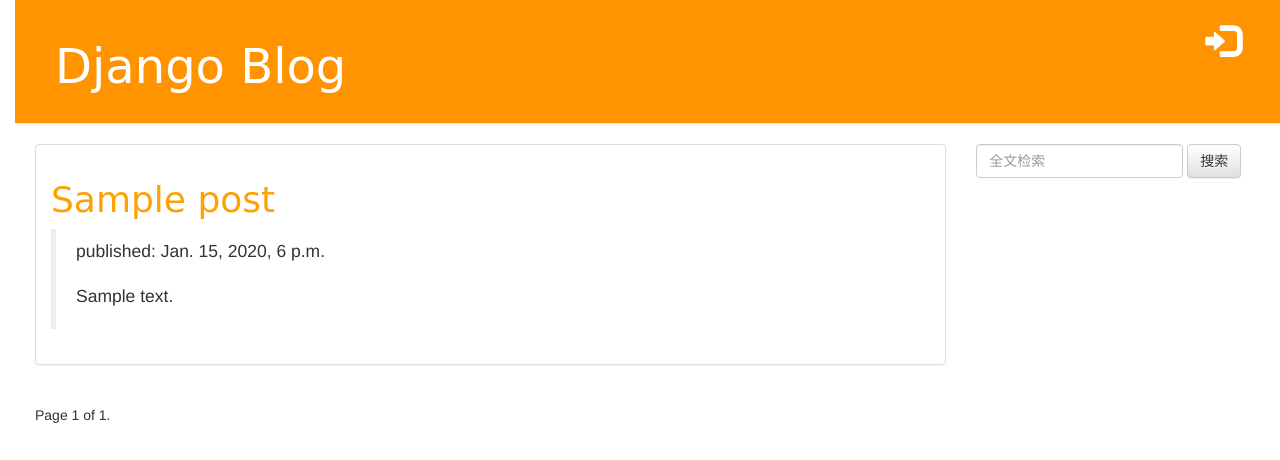
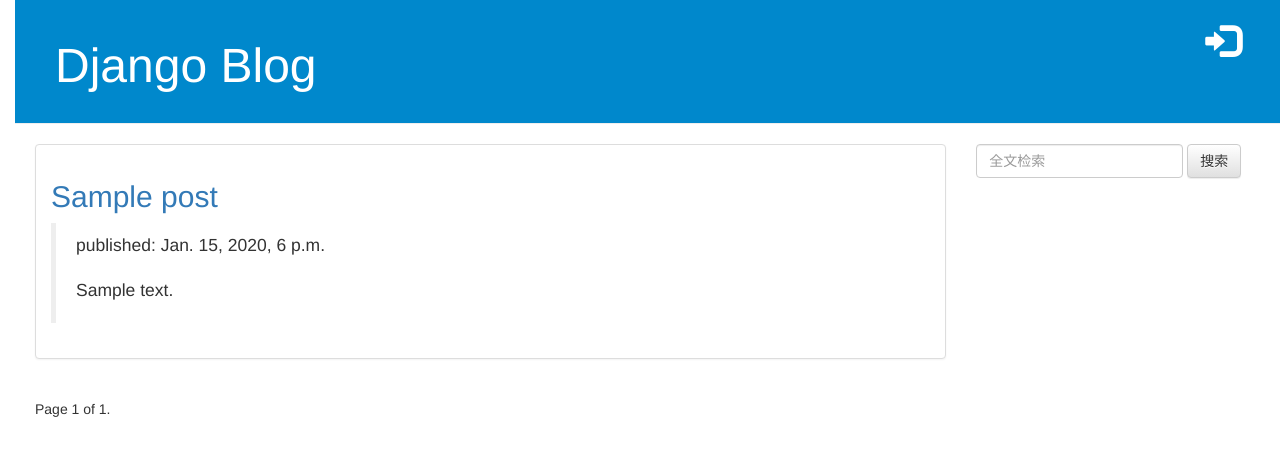
Before and after one commit to wuzhc/myPython, a Django app: page / in a window 1280 px wide. Shown: the top 460 px of the page. Run offline with Django 3.2, Linux system fonts and the light colour scheme; tables that the repository leaves empty hold one stand-in row (values such as "Sample post"); some libraries are stand-ins or nearby versions.

Commit message:
修改网站样式 by wuzhc

```diff
--- a/blog/templates/blog/post_detail.html
+++ b/blog/templates/blog/post_detail.html
@@ -19,7 +19,7 @@
     </div>
     <div class="panel panel-default">
         <div class="panel-body">
-            <h1>{{ post.title }}</h1>
+            <h2>{{ post.title }}</h2>
             <blockquote>
             <p>{{ post.text|linebreaks }}</p>
                 </blockquote>
--- a/blog/templates/blog/post_draft_list.html
+++ b/blog/templates/blog/post_draft_list.html
@@ -4,7 +4,7 @@
         <div class="panel panel-default">
         <div class="panel-body">
             <p class="date">created: {{ post.create_date|date:'Y-m-d' }}</p>
-            <h1><a href="{% url 'blog:post_detail' pk=post.pk %}">{{ post.title }}</a></h1>
+            <h2><a href="{% url 'blog:post_detail' pk=post.pk %}">{{ post.title }}</a></h2>
             <blockquote>
                 <p>{{ post.text|truncatechars:200 }}</p>
             </blockquote>
--- a/blog/templates/blog/post_list.html
+++ b/blog/templates/blog/post_list.html
@@ -3,7 +3,7 @@
     {% for post in posts %}
         <div class="panel panel-default">
         <div class="panel-body">
-            <h1><a href="{% url 'blog:post_detail' post.pk %}">{{ post.title }}</a></h1>
+            <h2><a href="{% url 'blog:post_detail' post.pk %}">{{ post.title }}</a></h2>
             <blockquote>
             <p>published: {{ post.published_date }}</p>
             <p class="lead">{{ post.text|linebreaks }}</p>
--- a/blog/templates/blog/post_new.html
+++ b/blog/templates/blog/post_new.html
@@ -1,6 +1,6 @@
 {% extends 'blog/base.html' %}
 {% block content %}
-<h1>new blog</h1>
+<h2>new blog</h2>
     <form method="post" class="post-form">
     {% csrf_token %}
     {{ form.as_p }}
--- a/static/css/blog.css
+++ b/static/css/blog.css
@@ -1,11 +1,12 @@
 h1 a {
-    color: #FCA205;
+    color: #000000;
+    font-weight: 500;
 }
 body {
     padding-left: 15px;
 }
 .page-header {
-    background-color: #ff9400;
+    background-color: #0088cc;
     margin-top: 0;
     padding: 20px 20px 20px 40px;
 }
@@ -18,7 +19,7 @@
     margin: 20px;
 }
 h1, h2, h3, h4 {
-    font-family: 'Lobster', cursive;
+    /*font-family: 'Lobster', cursive;*/
 }
 .date {
     float: right;
```
